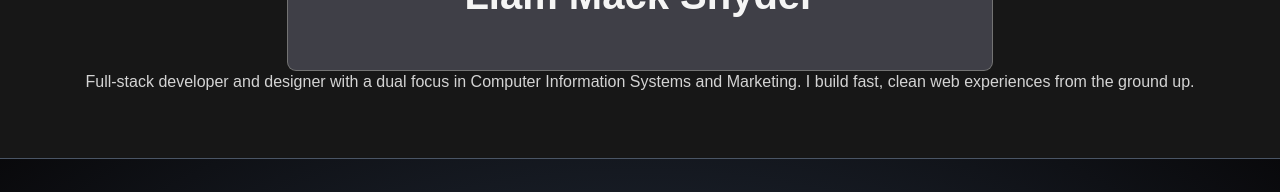
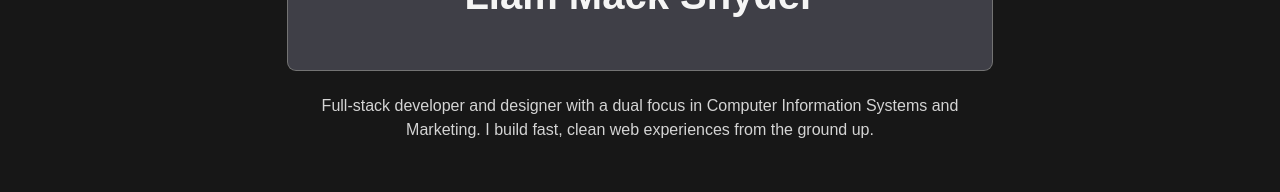
Before and after one commit to MackMaritimus/liammacksnyder, a Next.js app: page / in a window 1280 px wide. Shown: the part 144-336 px from the top of the page. Built offline with nearby package versions, Linux system fonts and the light colour scheme.

Commit message:
Crash Fix

```diff
--- a/src/components/sections/homepage/AboutMe.tsx
+++ b/src/components/sections/homepage/AboutMe.tsx
@@ -17,7 +17,7 @@ export default function AboutMe () {
                         Liam Mack Snyder
                     </h1>
                  </div>
-                <Body>
+                <Body className = "max-w-2xl mt-6">
                      Full-stack developer and designer with a dual focus in Computer Information Systems and Marketing. I build fast, clean web experiences from the ground up.
                 </Body>
             </div>
--- a/src/components/sections/homepage/Resume.tsx
+++ b/src/components/sections/homepage/Resume.tsx
@@ -1,7 +1,4 @@
 import Head2 from "@/components/ui/Head2";
-import Head3 from "@/components/ui/Head3";
-import Body from "@/components/ui/Body";
-import BodySmall from "@/components/ui/BodySmall";
 import BubbleTable from "@/components/ui/BubbleTable";
 
 // Resume Section With Qualifications
```
